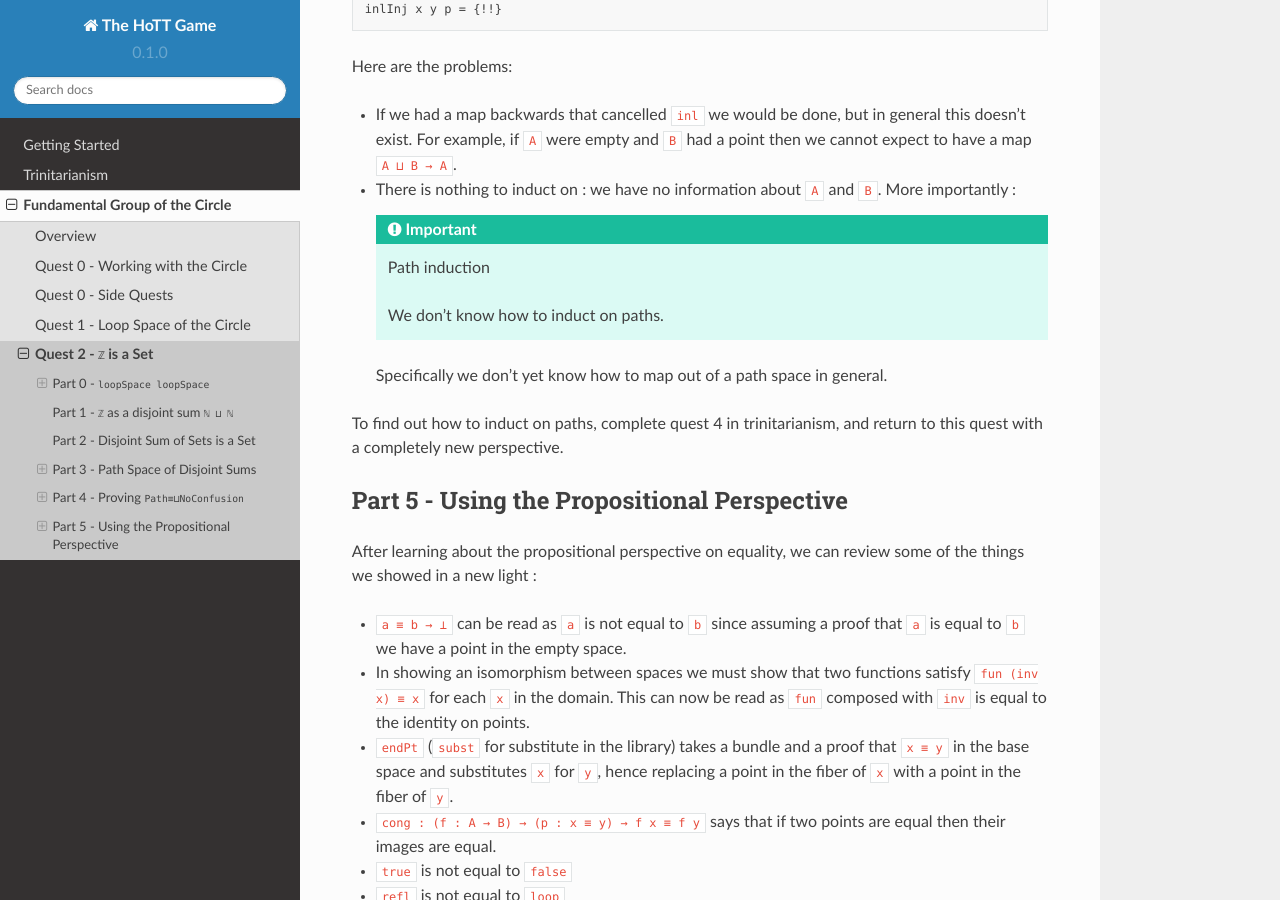
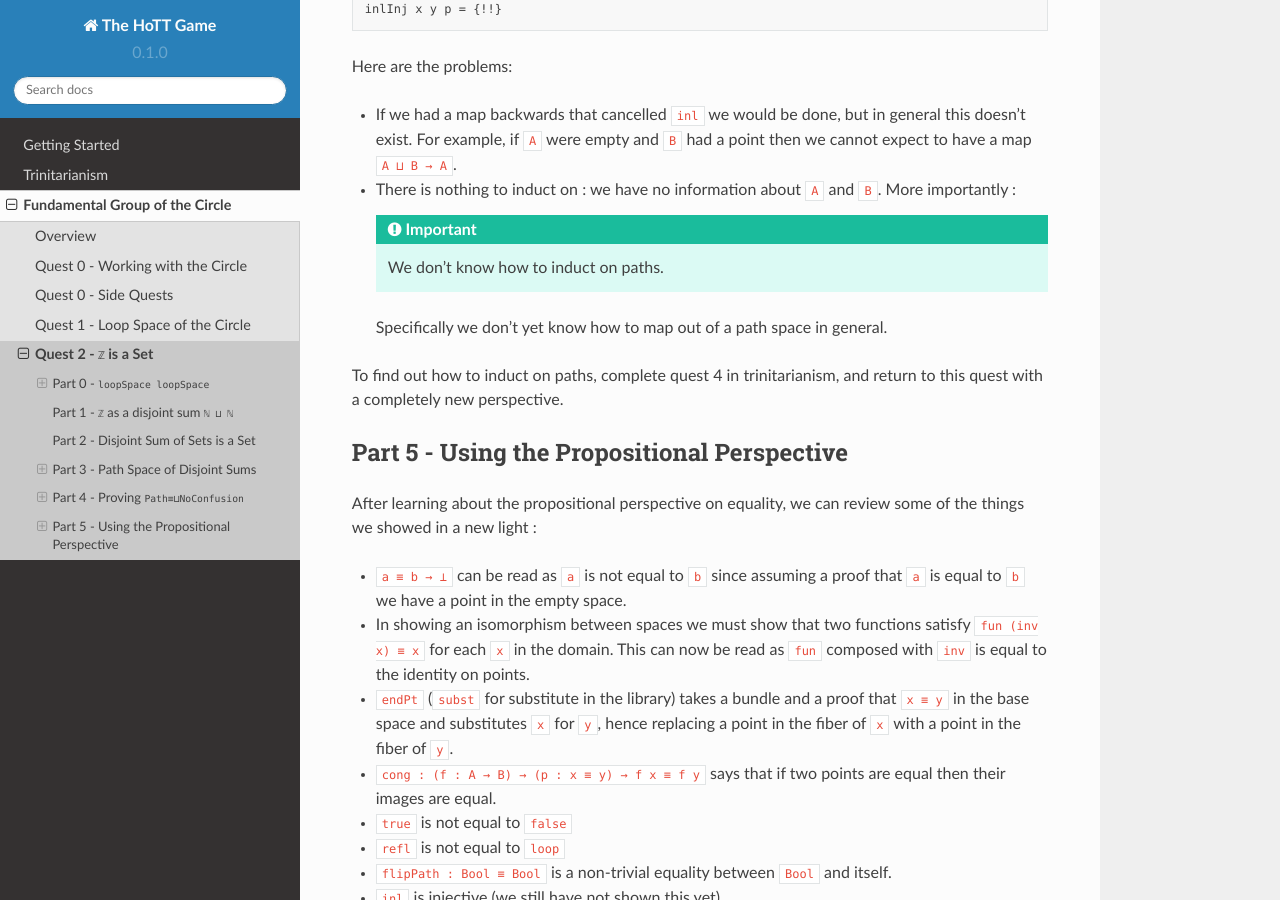
Before and after one commit to thehottgame/theHoTTGameGuide, a Sphinx documentation site: the page built from docs/source/1-fundamental-group/quest-2.rst, in a window 1280 px wide and 900 px high, scrolled down 6471 px. Built offline with Sphinx 7.4.7 and the Read the Docs theme 2.0.0, drawn with Linux system fonts in a browser that asks for light colours.

Commit message:
Update quest-2.rst

```diff
--- a/docs/source/1-fundamental-group/quest-2.rst
+++ b/docs/source/1-fundamental-group/quest-2.rst
@@ -830,7 +830,7 @@ Here are the problems:
   we have no information about ``A`` and ``B``.
   More importantly :
 
-  .. important:: Path induction
+  .. important::
 
     We don't know how to induct on paths.
 
```
